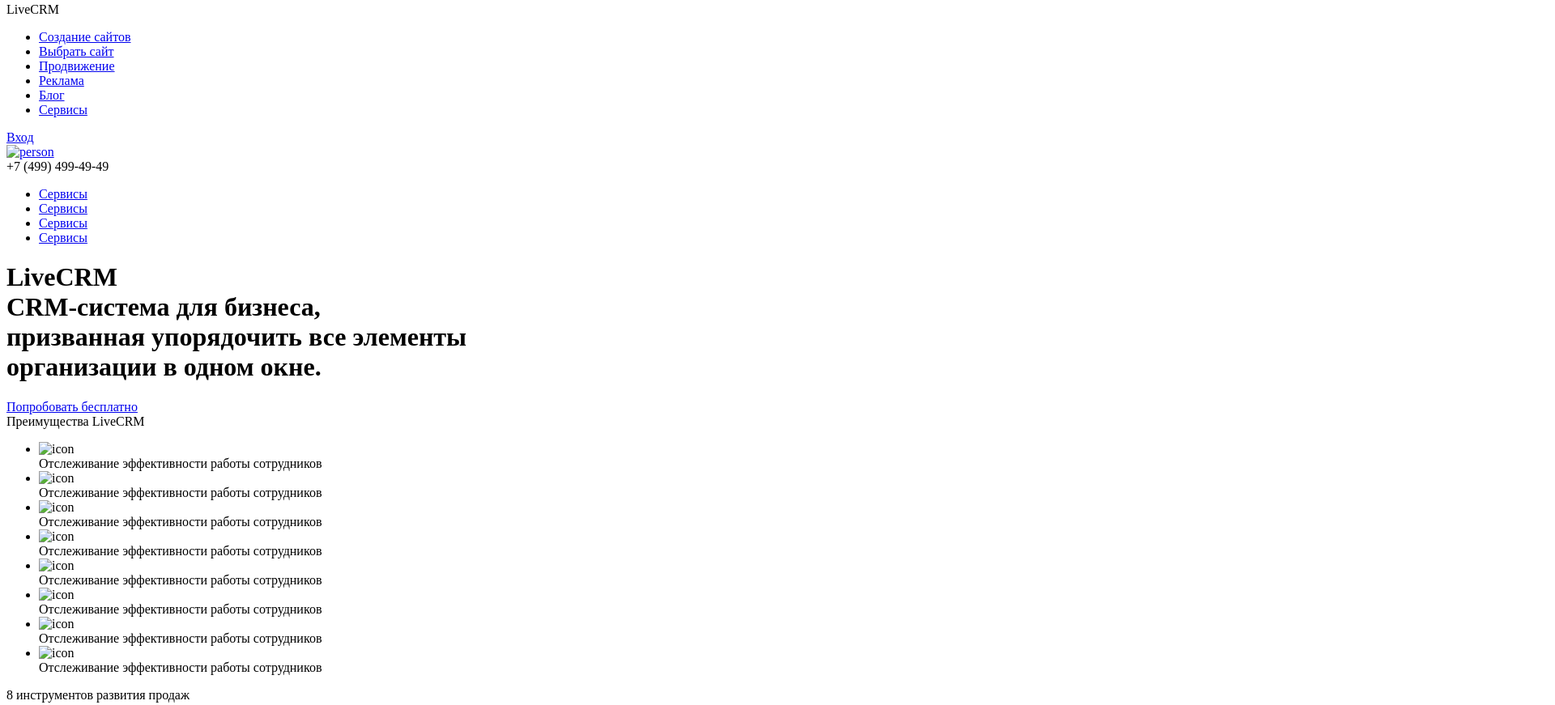
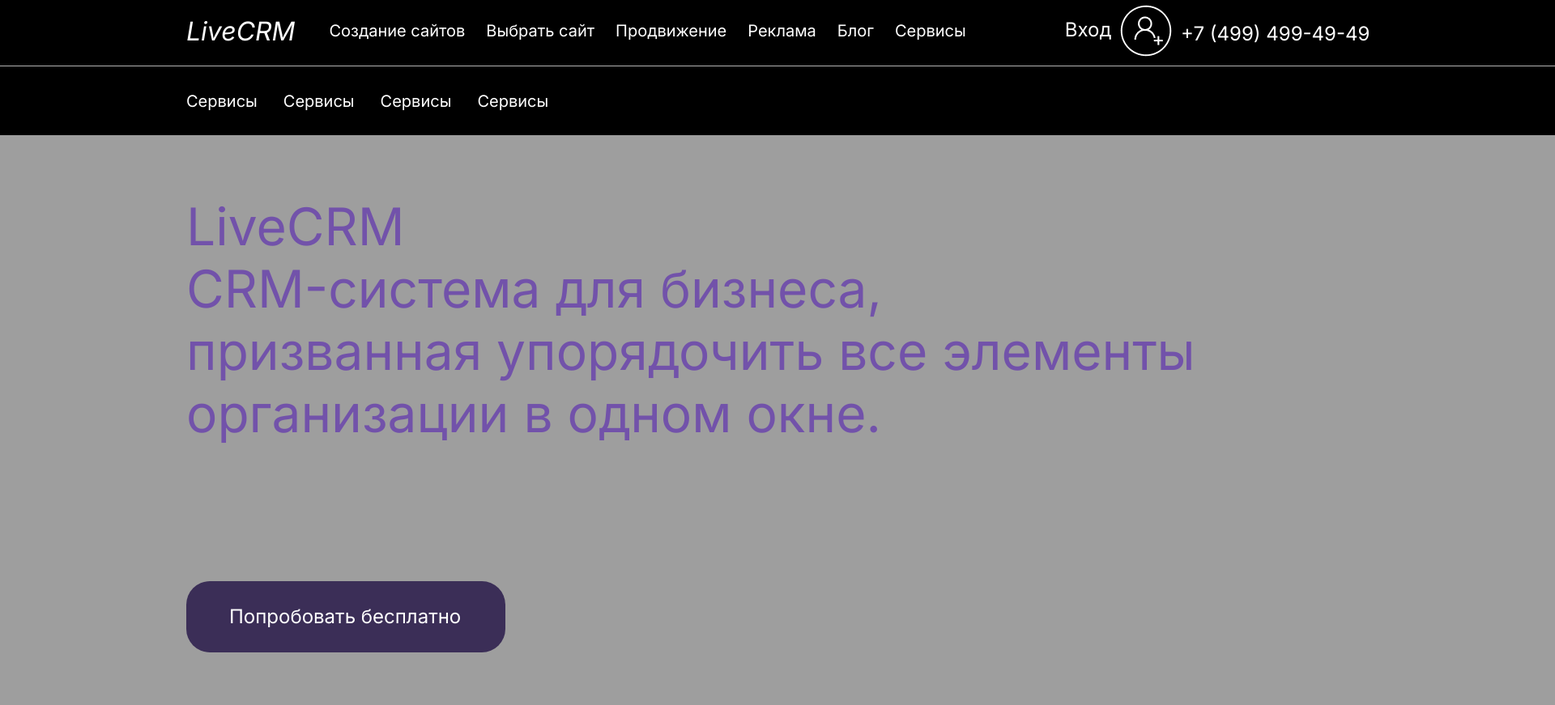
Before and after one commit to Vanek1ch/work, a plain HTML site: page static/html/index.html in a window 1280 px wide. Shown: the part 5-876 px from the top of the page at 81% size, 1920 px wide, since content can reach past the window. Drawn offline with Linux system fonts and the light colour scheme; the site is published under a folder, as on GitHub Pages, so addresses that start at the root find nothing; files whose address does not match are found by name.

Commit message:
header animation and src

```diff
--- a/static/css/index/style.css
+++ b/static/css/index/style.css
@@ -39,6 +39,18 @@ ul {
 
 .header_high {
   display: flex;
+  transition: transform 0.1s ease;
+}
+
+.header_down {
+  position:absolute;
+  z-index: 1000;
+  width: 1920px;
+  height: 85px;
+
+  background-color: black;
+  text-decoration: none;
+  transition: transform 0.1s ease;
 }
 
 a {
@@ -118,7 +130,7 @@ a {
 .first_page {
   height: 900px;
   width: 1920px;
-  background-image: url("/work/static/images/index/Rectangle\ 84.png");
+  background-image: url("../images/index/Rectangle\ 84.png");
 }
 
 .f_page_heading {
@@ -150,7 +162,7 @@ a {
 .second_page {
   height: 3642px;
   width: 1920px;
-  background-image: url("/work/static/images/index/Rectangle\ 108.png");
+  background-image: url("../images/index/Rectangle\ 108.png");
 }
 
 .second_page_title {
@@ -171,7 +183,7 @@ a {
 }
 .benefit_item_container {
   border-radius: 40px;
-  background-image: url("/work/static/images/index/Rectangle\ 110.png");
+  background-image: url("../images/index/Rectangle\ 110.png");
   width: 280px;
   height: 280px;
   color: black;
--- a/static/html/index.html
+++ b/static/html/index.html
@@ -3,7 +3,7 @@
   <head>
     <meta charset="UTF-8" />
     <meta name="viewport" content="width=device-width, initial-scale=1.0" />
-    <link rel="stylesheet" href="/work/static/css/index/style.css" />
+    <link rel="stylesheet" href="../css/index/style.css" />
     <link rel="preconnect" href="https://fonts.googleapis.com" />
     <link rel="preconnect" href="https://fonts.gstatic.com" crossorigin />
     <link
@@ -32,7 +32,7 @@
           <div class="entry_container"><a href="#">Вход</a></div>
           <div class="person_logo_container">
             <a href="#">
-              <img src="/work/static/images/index/download 1.png" alt="person" />
+              <img src="../images/index/download 1.png" alt="person" />
             </a>
           </div>
           <div class="number_container">+7 (499) 499-49-49</div>
@@ -77,7 +77,7 @@
                 <div class="benefit_item_container">
                   <div class="benefit_item_icon">
                     <img
-                      src="/work/static/images/index/Без имени-1 1.png"
+                      src="../images/index/Без имени-1 1.png"
                       alt="icon"
                     />
                   </div>
@@ -90,7 +90,7 @@
                 <div class="benefit_item_container">
                   <div class="benefit_item_icon">
                     <img
-                      src="/work/static/images/index/Без имени-1 1.png"
+                      src="../images/index/Без имени-1 1.png"
                       alt="icon"
                     />
                   </div>
@@ -103,7 +103,7 @@
                 <div class="benefit_item_container">
                   <div class="benefit_item_icon">
                     <img
-                      src="/work/static/images/index/Без имени-1 1.png"
+                      src="../images/index/Без имени-1 1.png"
                       alt="icon"
                     />
                   </div>
@@ -116,7 +116,7 @@
                 <div class="benefit_item_container">
                   <div class="benefit_item_icon">
                     <img
-                      src="/work/static/images/index/Без имени-1 1.png"
+                      src="../images/index/Без имени-1 1.png"
                       alt="icon"
                     />
                   </div>
@@ -131,7 +131,7 @@
                 <div class="benefit_item_container">
                   <div class="benefit_item_icon">
                     <img
-                      src="/work/static/images/index/Без имени-1 1.png"
+                      src="../images/index/Без имени-1 1.png"
                       alt="icon"
                     />
                   </div>
@@ -144,7 +144,7 @@
                 <div class="benefit_item_container">
                   <div class="benefit_item_icon">
                     <img
-                      src="/work/static/images/index/Без имени-1 1.png"
+                      src="../images/index/Без имени-1 1.png"
                       alt="icon"
                     />
                   </div>
@@ -157,7 +157,7 @@
                 <div class="benefit_item_container">
                   <div class="benefit_item_icon">
                     <img
-                      src="/work/static/images/index/Без имени-1 1.png"
+                      src="../images/index/Без имени-1 1.png"
                       alt="icon"
                     />
                   </div>
@@ -170,7 +170,7 @@
                 <div class="benefit_item_container">
                   <div class="benefit_item_icon">
                     <img
-                      src="/work/static/images/index/Без имени-1 1.png"
+                      src="../images/index/Без имени-1 1.png"
                       alt="icon"
                     />
                   </div>
@@ -253,11 +253,30 @@
         </div>
         <script
           class="horizontal_slider_first"
-          src="/work/static/js/horizontal-slider.js"
+          src="../js/horizontal-slider.js"
         ></script>
       </div>
       <div class="third_page"></div>
     </div>
     <footer class="footer"></footer>
+
+    <script>
+      window.addEventListener('scroll', function() {
+          var header_down = document.querySelector('.header_down');
+
+          if (window.scrollY > 85) {
+            header_down.style.position = 'fixed';
+            header_down.style.top = '0';
+            header_down.style.left = '0';
+          }
+          else if ( window.scrollY < 85){
+            header_down.style.position = 'relative';
+            // header_down.style.top = '85';
+            // header_down.style.left = '0';
+          }
+
+      });
+  </script>
+
   </body>
 </html>
```
